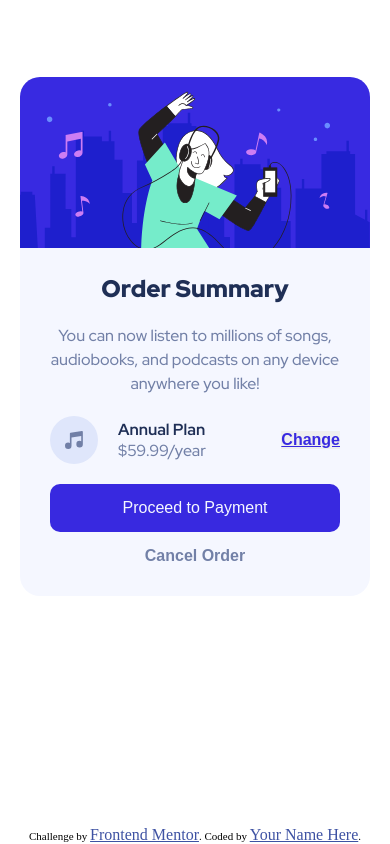
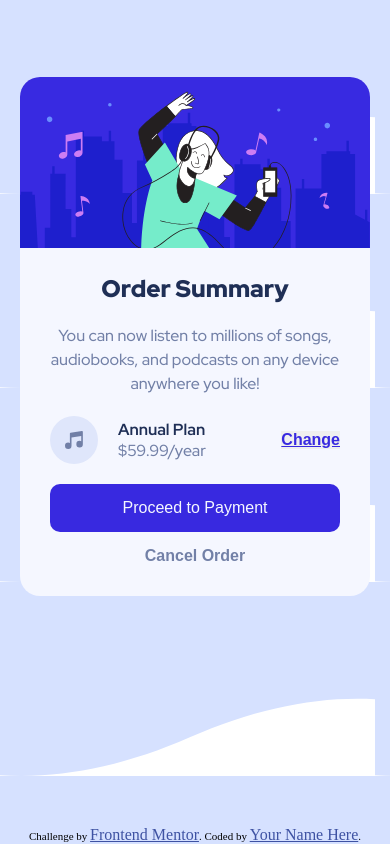
Before and after one commit to Tudovchanin/order-summary-component-main, a plain HTML site: page index.html in a window 390 px wide. Drawn offline with Linux system fonts and the light colour scheme; the site is published under a folder, as on GitHub Pages, so addresses that start at the root find nothing.

Commit message:
Update style.css

```diff
--- a/style.css
+++ b/style.css
@@ -25,7 +25,7 @@ body {
 	height: 100vh;
 	justify-items: center;
 	align-items: center;
-	background: url("/images/pattern-background-mobile.svg");
+	background: url("images/pattern-background-mobile.svg");
 }
 
 .card {
@@ -122,7 +122,7 @@ body {
 		display: grid;
 		align-items: center;
 		justify-items: center;
-		background: url("../images/pattern-background-mobile.svg");
+		background: url("images/pattern-background-mobile.svg");
 	}
 }
 
```
